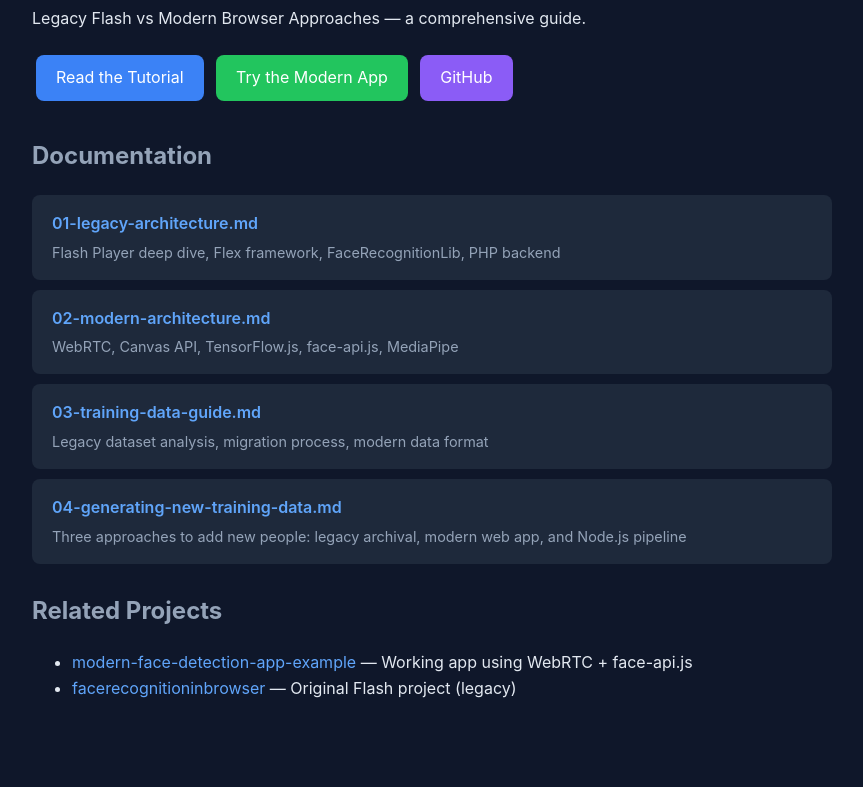
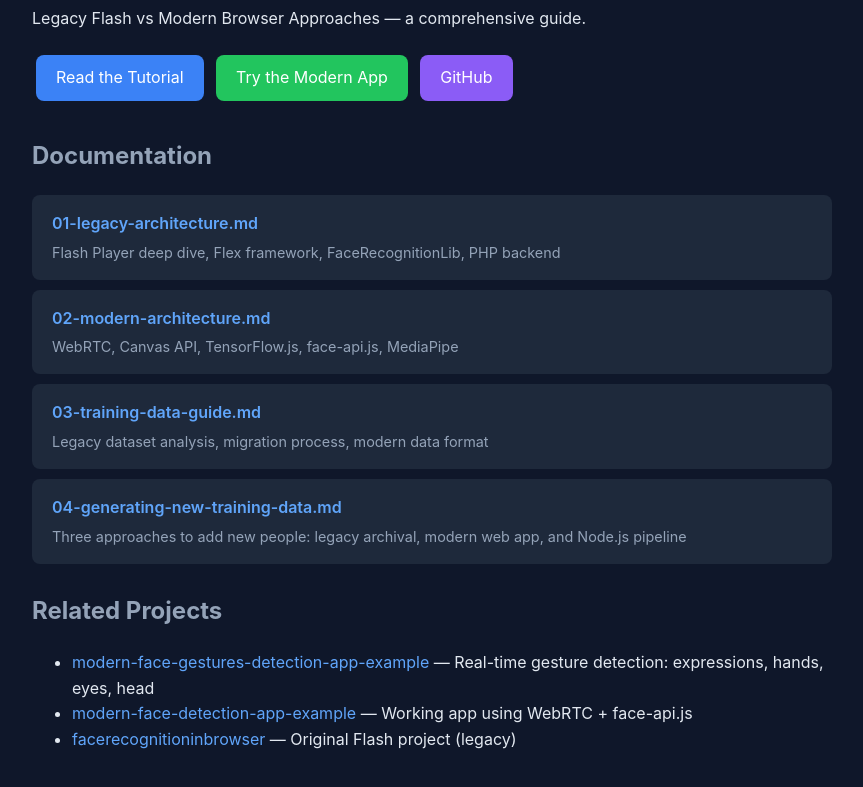
Before and after one commit to jeanmachuca/facedetection-tutotial, a plain HTML site: page index.html in a window 1280 px wide. Shown: the part 107-894 px from the top of the page, without its empty margins (208-1071 px from the left). Before the commit the page ends 848 px from the top, so only its background shows below. Drawn offline with Linux system fonts and the light colour scheme.

Commit message:
Add gesture detection tutorial to Related Projects

```diff
--- a/index.html
+++ b/index.html
@@ -49,6 +49,7 @@
 
     <h2>Related Projects</h2>
     <ul>
+        <li><a href="https://jeanmachuca.github.io/modern-face-gestures-detection-app-example/">modern-face-gestures-detection-app-example</a> — Real-time gesture detection: expressions, hands, eyes, head</li>
         <li><a href="https://jeanmachuca.github.io/modern-face-detection-app-example/">modern-face-detection-app-example</a> — Working app using WebRTC + face-api.js</li>
         <li><a href="https://jeanmachuca.github.io/facerecognitioninbrowser/">facerecognitioninbrowser</a> — Original Flash project (legacy)</li>
     </ul>
```
Also changed, not shown: 1 other file.
